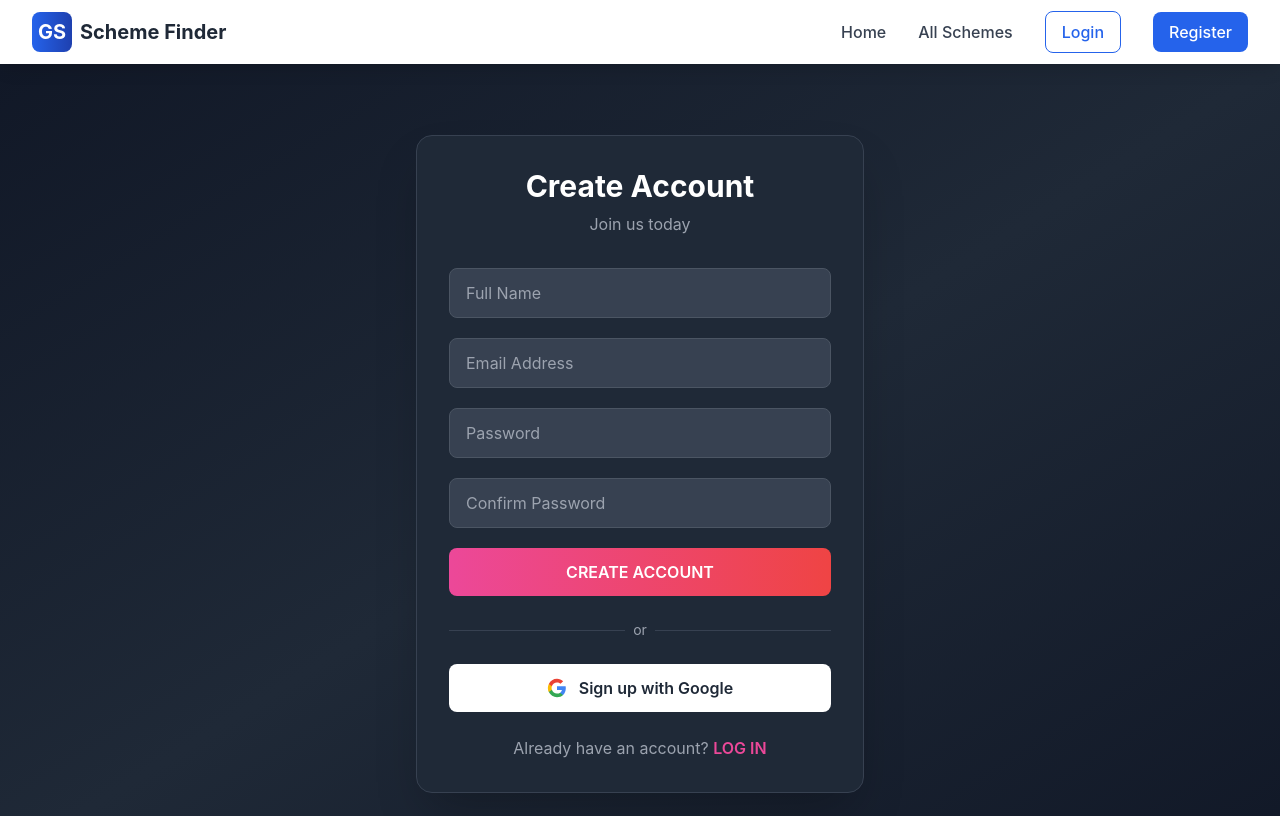
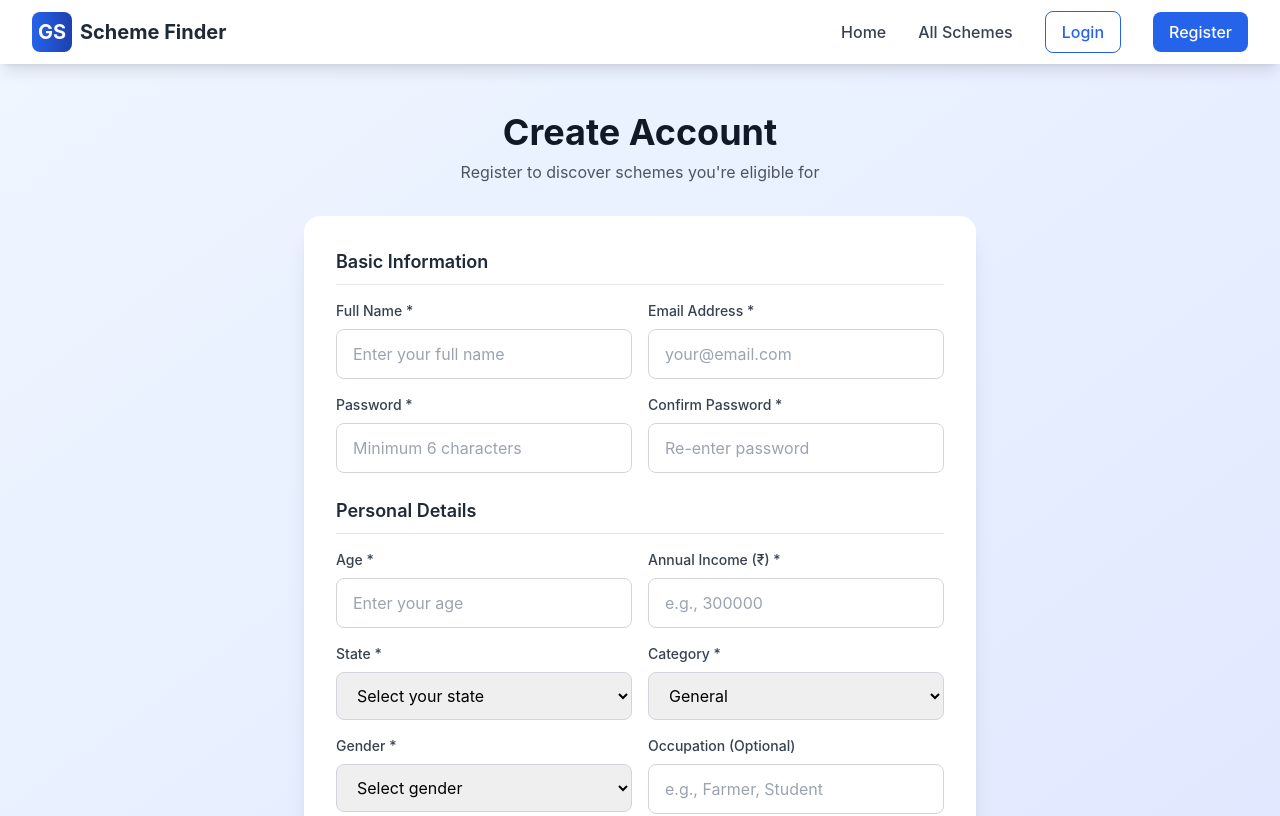
Before and after one commit to ankitsingh9162/govt-scheme-finder-frontend, a React app: page /register in a window 1280 px wide. Shown: the top 816 px of the page. Built offline with nearby package versions, Linux system fonts and the light colour scheme; the HTML template or start-up script is replaced by a standard one.

Commit message:
Improved registration page with complete profile fields

```diff
--- a/src/pages/auth/Register.jsx
+++ b/src/pages/auth/Register.jsx
@@ -1,5 +1,5 @@
 import { useState } from 'react';
-import { Link, useNavigate } from 'react-router-dom';
+import { useNavigate, Link } from 'react-router-dom';
 import { authAPI } from '../../utils/api';
 
 const Register = () => {
@@ -9,150 +9,284 @@ const Register = () => {
     email: '',
     password: '',
     confirmPassword: '',
+    age: '',
+    income: '',
+    state: '',
+    category: 'General',
+    gender: '',
+    occupation: ''
   });
   const [error, setError] = useState('');
   const [loading, setLoading] = useState(false);
 
+  const states = [
+    'Andhra Pradesh', 'Arunachal Pradesh', 'Assam', 'Bihar', 'Chhattisgarh',
+    'Goa', 'Gujarat', 'Haryana', 'Himachal Pradesh', 'Jharkhand', 'Karnataka',
+    'Kerala', 'Madhya Pradesh', 'Maharashtra', 'Manipur', 'Meghalaya', 'Mizoram',
+    'Nagaland', 'Odisha', 'Punjab', 'Rajasthan', 'Sikkim', 'Tamil Nadu',
+    'Telangana', 'Tripura', 'Uttar Pradesh', 'Uttarakhand', 'West Bengal',
+    'Delhi', 'Jammu and Kashmir', 'Ladakh'
+  ];
+
+  const categories = ['General', 'SC', 'ST', 'OBC', 'EWS'];
+  const genders = ['Male', 'Female', 'Other'];
+
   const handleChange = (e) => {
-    setFormData({ ...formData, [e.target.name]: e.target.value });
+    setFormData({
+      ...formData,
+      [e.target.name]: e.target.value
+    });
   };
 
   const handleSubmit = async (e) => {
     e.preventDefault();
     setError('');
 
+    // Validation
     if (formData.password !== formData.confirmPassword) {
       setError('Passwords do not match');
       return;
     }
 
-    if (formData.password.length < 6) {
-      setError('Password must be at least 6 characters');
+    if (formData.age < 1 || formData.age > 120) {
+      setError('Please enter a valid age');
       return;
     }
 
-    setLoading(true);
+    if (formData.income < 0) {
+      setError('Please enter a valid income');
+      return;
+    }
 
     try {
+      setLoading(true);
       const { confirmPassword, ...registerData } = formData;
+
       const response = await authAPI.register(registerData);
-      const { token, ...userData } = response.data;
 
-      localStorage.setItem('token', token);
-      localStorage.setItem('user', JSON.stringify(userData));
+      localStorage.setItem('token', response.data.token);
+      localStorage.setItem('user', JSON.stringify(response.data));
 
       navigate('/dashboard');
     } catch (err) {
-      setError(err.response?.data?.message || 'Registration failed');
+      setError(err.response?.data?.message || 'Registration failed. Please try again.');
     } finally {
       setLoading(false);
     }
   };
 
-  const handleGoogleSignup = () => {
-    window.location.href = 'http://localhost:5000/api/auth/google';
-  };
-
   return (
-    <div className="min-h-screen bg-gradient-to-br from-gray-900 via-gray-800 to-gray-900 flex items-center justify-center py-12 px-4">
-      <div className="max-w-md w-full">
-        <div className="bg-gray-800 rounded-2xl shadow-2xl p-8 border border-gray-700">
+    <div className="min-h-screen bg-gradient-to-br from-blue-50 to-indigo-100 py-12 px-4 sm:px-6 lg:px-8">
+      <div className="max-w-2xl mx-auto">
         <div className="text-center mb-8">
-            <h1 className="text-3xl font-bold text-white mb-2">Create Account</h1>
-            <p className="text-gray-400">Join us today</p>
+          <h2 className="text-4xl font-bold text-gray-900 mb-2">Create Account</h2>
+          <p className="text-gray-600">Register to discover schemes you're eligible for</p>
         </div>
 
+        <div className="bg-white rounded-2xl shadow-xl p-8">
           {error && (
-            <div className="bg-red-500/10 border border-red-500 text-red-400 px-4 py-3 rounded-lg mb-6">
-              {error}
+            <div className="mb-6 bg-red-50 border-l-4 border-red-500 p-4 rounded">
+              <p className="text-red-700">{error}</p>
             </div>
           )}
 
-          <form onSubmit={handleSubmit} className="space-y-5">
+          <form onSubmit={handleSubmit} className="space-y-6">
+            {/* Basic Information */}
+            <div>
+              <h3 className="text-lg font-semibold text-gray-800 mb-4 pb-2 border-b">
+                Basic Information
+              </h3>
+
+              <div className="grid grid-cols-1 md:grid-cols-2 gap-4">
+                <div>
+                  <label className="block text-sm font-medium text-gray-700 mb-2">
+                    Full Name *
+                  </label>
                   <input
                     type="text"
                     name="name"
                     value={formData.name}
                     onChange={handleChange}
-              className="w-full px-4 py-3 bg-gray-700 border border-gray-600 rounded-lg text-white placeholder-gray-400 focus:outline-none focus:ring-2 focus:ring-pink-500 transition"
-              placeholder="Full Name"
                     required
-              disabled={loading}
+                    className="w-full px-4 py-3 border border-gray-300 rounded-lg focus:ring-2 focus:ring-blue-500 focus:border-transparent"
+                    placeholder="Enter your full name"
                   />
+                </div>
 
+                <div>
+                  <label className="block text-sm font-medium text-gray-700 mb-2">
+                    Email Address *
+                  </label>
                   <input
                     type="email"
                     name="email"
                     value={formData.email}
                     onChange={handleChange}
-              className="w-full px-4 py-3 bg-gray-700 border border-gray-600 rounded-lg text-white placeholder-gray-400 focus:outline-none focus:ring-2 focus:ring-pink-500 transition"
-              placeholder="Email Address"
                     required
-              disabled={loading}
+                    className="w-full px-4 py-3 border border-gray-300 rounded-lg focus:ring-2 focus:ring-blue-500 focus:border-transparent"
+                    placeholder="your@email.com"
                   />
+                </div>
 
+                <div>
+                  <label className="block text-sm font-medium text-gray-700 mb-2">
+                    Password *
+                  </label>
                   <input
                     type="password"
                     name="password"
                     value={formData.password}
                     onChange={handleChange}
-              className="w-full px-4 py-3 bg-gray-700 border border-gray-600 rounded-lg text-white placeholder-gray-400 focus:outline-none focus:ring-2 focus:ring-pink-500 transition"
-              placeholder="Password"
                     required
-              disabled={loading}
+                    minLength="6"
+                    className="w-full px-4 py-3 border border-gray-300 rounded-lg focus:ring-2 focus:ring-blue-500 focus:border-transparent"
+                    placeholder="Minimum 6 characters"
                   />
+                </div>
 
+                <div>
+                  <label className="block text-sm font-medium text-gray-700 mb-2">
+                    Confirm Password *
+                  </label>
                   <input
                     type="password"
                     name="confirmPassword"
                     value={formData.confirmPassword}
                     onChange={handleChange}
-              className="w-full px-4 py-3 bg-gray-700 border border-gray-600 rounded-lg text-white placeholder-gray-400 focus:outline-none focus:ring-2 focus:ring-pink-500 transition"
-              placeholder="Confirm Password"
                     required
-              disabled={loading}
+                    className="w-full px-4 py-3 border border-gray-300 rounded-lg focus:ring-2 focus:ring-blue-500 focus:border-transparent"
+                    placeholder="Re-enter password"
                   />
+                </div>
+              </div>
+            </div>
 
+            {/* Personal Details */}
+            <div>
+              <h3 className="text-lg font-semibold text-gray-800 mb-4 pb-2 border-b">
+                Personal Details
+              </h3>
+
+              <div className="grid grid-cols-1 md:grid-cols-2 gap-4">
+                <div>
+                  <label className="block text-sm font-medium text-gray-700 mb-2">
+                    Age *
+                  </label>
+                  <input
+                    type="number"
+                    name="age"
+                    value={formData.age}
+                    onChange={handleChange}
+                    required
+                    min="1"
+                    max="120"
+                    className="w-full px-4 py-3 border border-gray-300 rounded-lg focus:ring-2 focus:ring-blue-500 focus:border-transparent"
+                    placeholder="Enter your age"
+                  />
+                </div>
+
+                <div>
+                  <label className="block text-sm font-medium text-gray-700 mb-2">
+                    Annual Income (₹) *
+                  </label>
+                  <input
+                    type="number"
+                    name="income"
+                    value={formData.income}
+                    onChange={handleChange}
+                    required
+                    min="0"
+                    className="w-full px-4 py-3 border border-gray-300 rounded-lg focus:ring-2 focus:ring-blue-500 focus:border-transparent"
+                    placeholder="e.g., 300000"
+                  />
+                </div>
+
+                <div>
+                  <label className="block text-sm font-medium text-gray-700 mb-2">
+                    State *
+                  </label>
+                  <select
+                    name="state"
+                    value={formData.state}
+                    onChange={handleChange}
+                    required
+                    className="w-full px-4 py-3 border border-gray-300 rounded-lg focus:ring-2 focus:ring-blue-500 focus:border-transparent"
+                  >
+                    <option value="">Select your state</option>
+                    {states.map(state => (
+                      <option key={state} value={state}>{state}</option>
+                    ))}
+                  </select>
+                </div>
+
+                <div>
+                  <label className="block text-sm font-medium text-gray-700 mb-2">
+                    Category *
+                  </label>
+                  <select
+                    name="category"
+                    value={formData.category}
+                    onChange={handleChange}
+                    required
+                    className="w-full px-4 py-3 border border-gray-300 rounded-lg focus:ring-2 focus:ring-blue-500 focus:border-transparent"
+                  >
+                    {categories.map(cat => (
+                      <option key={cat} value={cat}>{cat}</option>
+                    ))}
+                  </select>
+                </div>
+
+                <div>
+                  <label className="block text-sm font-medium text-gray-700 mb-2">
+                    Gender *
+                  </label>
+                  <select
+                    name="gender"
+                    value={formData.gender}
+                    onChange={handleChange}
+                    required
+                    className="w-full px-4 py-3 border border-gray-300 rounded-lg focus:ring-2 focus:ring-blue-500 focus:border-transparent"
+                  >
+                    <option value="">Select gender</option>
+                    {genders.map(gender => (
+                      <option key={gender} value={gender}>{gender}</option>
+                    ))}
+                  </select>
+                </div>
+
+                <div>
+                  <label className="block text-sm font-medium text-gray-700 mb-2">
+                    Occupation (Optional)
+                  </label>
+                  <input
+                    type="text"
+                    name="occupation"
+                    value={formData.occupation}
+                    onChange={handleChange}
+                    className="w-full px-4 py-3 border border-gray-300 rounded-lg focus:ring-2 focus:ring-blue-500 focus:border-transparent"
+                    placeholder="e.g., Farmer, Student"
+                  />
+                </div>
+              </div>
+            </div>
+
+            {/* Submit Button */}
             <button
               type="submit"
-              className="w-full bg-gradient-to-r from-pink-500 to-red-500 text-white py-3 rounded-lg font-semibold hover:from-pink-600 hover:to-red-600 transition disabled:opacity-50"
               disabled={loading}
+              className="w-full bg-blue-600 text-white py-3 px-6 rounded-lg font-semibold hover:bg-blue-700 transition duration-200 disabled:bg-blue-300 disabled:cursor-not-allowed"
             >
-              {loading ? 'CREATING ACCOUNT...' : 'CREATE ACCOUNT'}
+              {loading ? 'Creating Account...' : 'Create Account'}
             </button>
           </form>
 
-          <div className="relative my-6">
-            <div className="absolute inset-0 flex items-center">
-              <div className="w-full border-t border-gray-700"></div>
-            </div>
-            <div className="relative flex justify-center text-sm">
-              <span className="px-2 bg-gray-800 text-gray-400">or</span>
-            </div>
-          </div>
-
-          <button
-            onClick={handleGoogleSignup}
-            disabled={loading}
-            className="w-full flex items-center justify-center gap-3 bg-white text-gray-800 py-3 rounded-lg font-semibold hover:bg-gray-100 transition disabled:opacity-50"
-          >
-            <svg className="w-5 h-5" viewBox="0 0 24 24">
-              <path fill="#4285F4" d="M22.56 12.25c0-.78-.07-1.53-.2-2.25H12v4.26h5.92c-.26 1.37-1.04 2.53-2.21 3.31v2.77h3.57c2.08-1.92 3.28-4.74 3.28-8.09z"/>
-              <path fill="#34A853" d="M12 23c2.97 0 5.46-.98 7.28-2.66l-3.57-2.77c-.98.66-2.23 1.06-3.71 1.06-2.86 0-5.29-1.93-6.16-4.53H2.18v2.84C3.99 20.53 7.7 23 12 23z"/>
-              <path fill="#FBBC05" d="M5.84 14.09c-.22-.66-.35-1.36-.35-2.09s.13-1.43.35-2.09V7.07H2.18C1.43 8.55 1 10.22 1 12s.43 3.45 1.18 4.93l2.85-2.22.81-.62z"/>
-              <path fill="#EA4335" d="M12 5.38c1.62 0 3.06.56 4.21 1.64l3.15-3.15C17.45 2.09 14.97 1 12 1 7.7 1 3.99 3.47 2.18 7.07l3.66 2.84c.87-2.6 3.3-4.53 6.16-4.53z"/>
-            </svg>
-            Sign up with Google
-          </button>
-
-          <div className="mt-6 text-center">
-            <p className="text-gray-400">
+          {/* Login Link */}
+          <p className="mt-6 text-center text-gray-600">
             Already have an account?{' '}
-              <Link to="/login" className="text-pink-500 font-semibold hover:text-pink-400">
-                LOG IN
+            <Link to="/login" className="text-blue-600 hover:text-blue-700 font-semibold">
+              Login here
             </Link>
           </p>
-          </div>
         </div>
       </div>
     </div>
```
Lines whose indentation alone changed are shown as unchanged.
